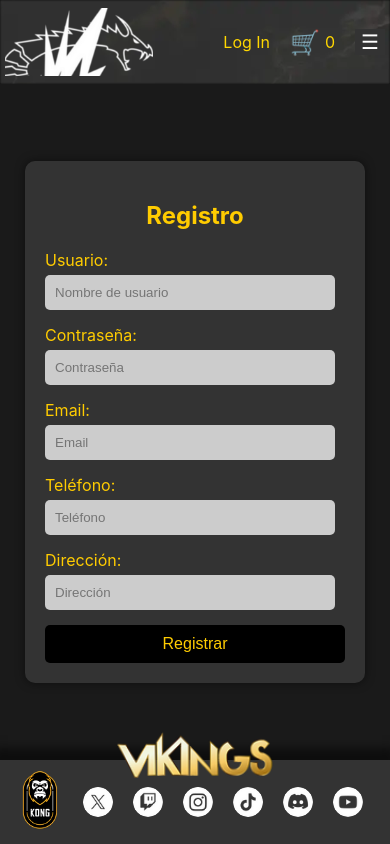
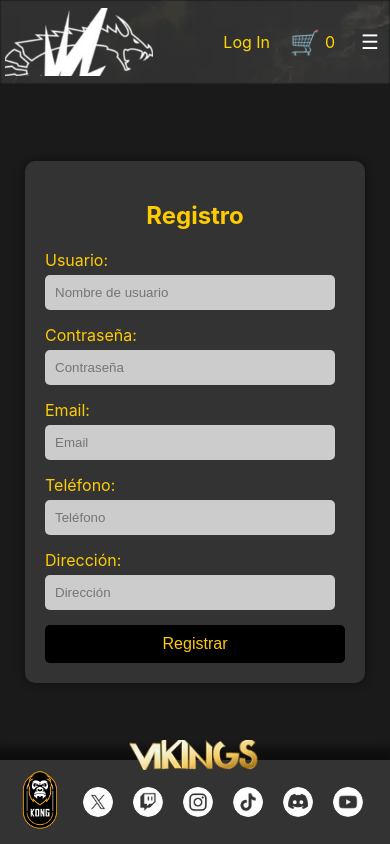
Before and after one commit to rupi014/vikings-frontend, a React (Create React App) app: page /registro in a window 390 px wide. Built offline with nearby package versions, Linux system fonts and the light colour scheme.

Commit message:
style changes in footer

```diff
--- a/src/components/footer.js
+++ b/src/components/footer.js
@@ -7,7 +7,7 @@ import tiktok from '../assets/images/icons/tiktok.webp';
 import discord from '../assets/images/icons/discord.webp';
 import youtube from '../assets/images/icons/youtube.png';
 import kong from '../assets/images/logos/kong.webp';
-import viking from '../assets/images/logos/vikings.webp';
+import viking from '../assets/images/logos/vikings.png';
 
 const Footer = () => {
   return (
--- a/src/components/styles/footer.css
+++ b/src/components/styles/footer.css
@@ -18,7 +18,7 @@
 
 .footer-vikings-logo {
   position: absolute;
-  top: -80px;
+  top: -20px;
   left: 50%;
   transform: translateX(-50%);
   z-index: 2;
@@ -67,7 +67,7 @@
   }
 
   .footer-vikings-logo img {
-    height: 150px; /* Ajusta el tamaño del logo */
+    height: 30px; /* Ajusta el tamaño del logo */
   }
 
   .footer-kong-logo img {
```
Also changed, not shown: src/assets/images/logos/vikings.png (added).
